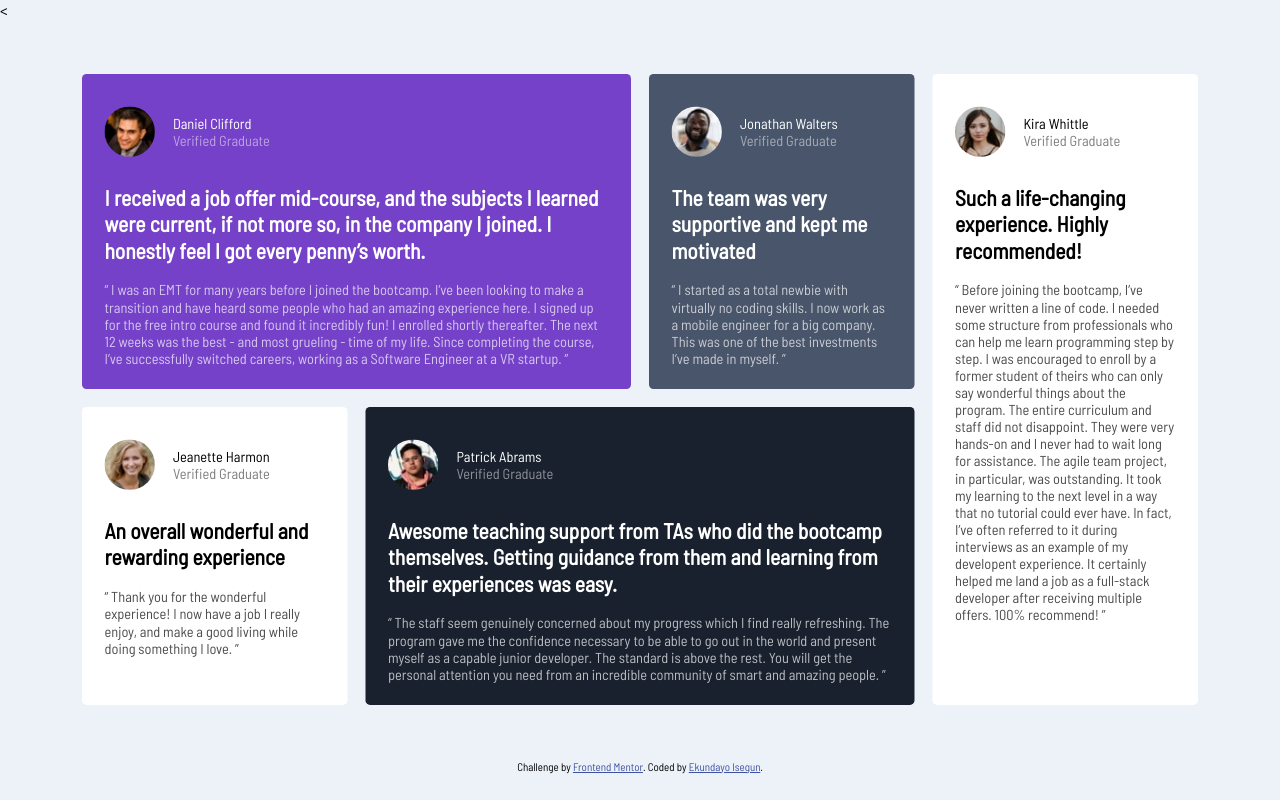
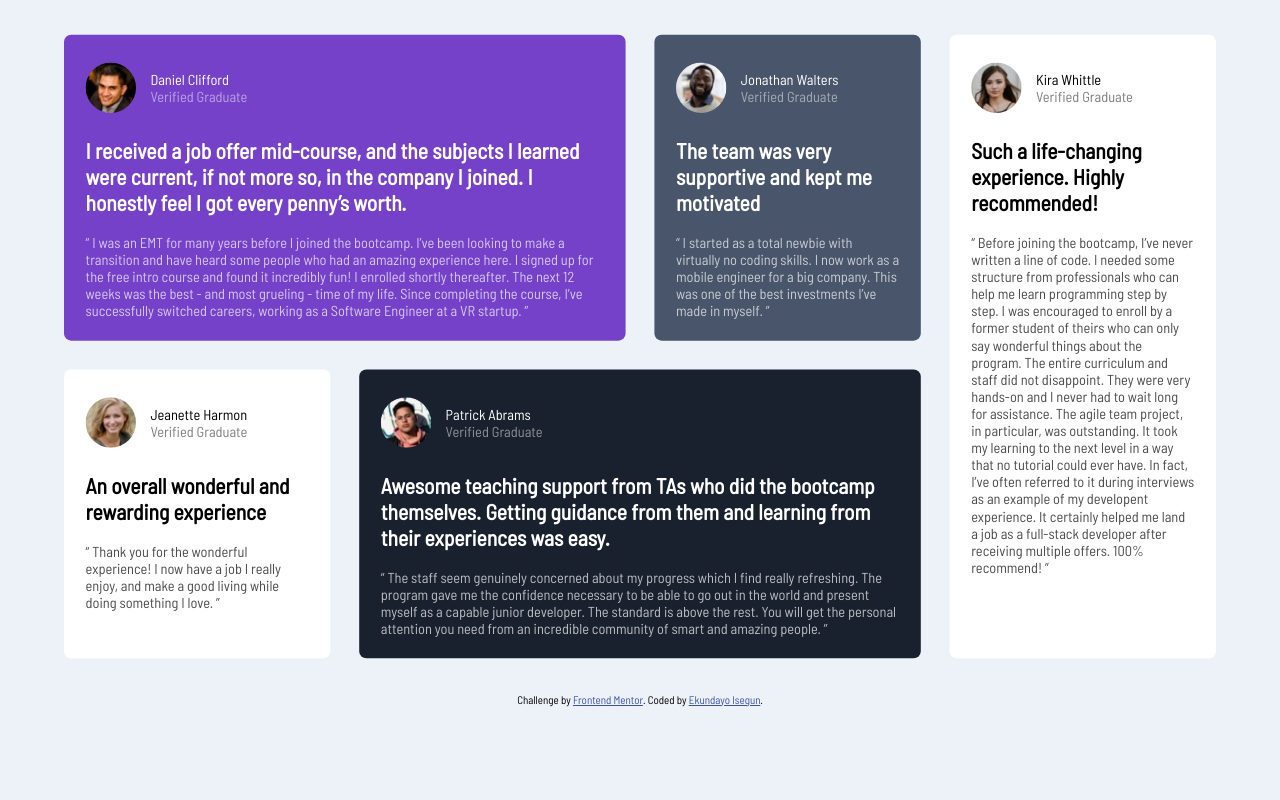
Before and after one commit to Segunstar/testimonials-grid-section, a plain HTML site: page index.html in a window 1280 px wide. Drawn offline with Linux system fonts and the light colour scheme.

Commit message:
corrected grid by feedbacks from front-end mentors

```diff
--- a/index.html
+++ b/index.html
@@ -9,16 +9,11 @@
 
   <title>Frontend Mentor | [Testimonial grid]</title>
 
-  <
-  <style>
-    .attribution { font-size: 11px; text-align: center; }
-    .attribution a { color: hsl(228, 45%, 44%); }
-  </style>
 </head>
 <body>
-  <article class="container">
+  <main class="container">
 
-  <div class="box-1">
+  <article class="box-1">
     <div class="flexed">
       <img src="images/image-daniel.jpg" alt="Daniel">
     <div> Daniel Clifford <br>
@@ -34,8 +29,8 @@
   for the free intro course and found it incredibly fun! I enrolled shortly thereafter.
   The next 12 weeks was the best - and most grueling - time of my life. Since completing
   the course, I’ve successfully switched careers, working as a Software Engineer at a VR startup. ”</span>
-</div>
-<div class="box-2">
+</article>
+<article class="box-2">
   <div class="flexed">
     <img src="images/image-jonathan.jpg" alt="Jonathan">
     <div> Jonathan Walters <br>
@@ -46,8 +41,8 @@
 
   <span class="transparent">“ I started as a total newbie with virtually no coding skills. I now work as a mobile engineer
   for a big company. This was one of the best investments I’ve made in myself. ”</span>
-</div>
-<div class="box-3">
+</article>
+<article class="box-3">
   <div class="flexed">
     <img src="images/image-jeanette.jpg" alt="Jeanette"><div> Jeanette Harmon <br>
   <span class="transparent">Verified Graduate</span>
@@ -56,8 +51,8 @@
 
   <span class="transparent">“ Thank you for the wonderful experience! I now have a job I really enjoy, and make a good living
   while doing something I love. ”</span>
-</div>
-<div class="box-4">
+</article>
+<article class="box-4">
   <div class="flexed">
     <img src="images/image-patrick.jpg" alt="Patrick"><div> Patrick Abrams <br>
   <span class="transparent">Verified Graduate</span>
@@ -70,8 +65,8 @@
   gave me the confidence necessary to be able to go out in the world and present myself as a capable
   junior developer. The standard is above the rest. You will get the personal attention you need from
   an incredible community of smart and amazing people. ”</span>
-</div>
-<div class="box-5">
+  </article>
+<article class="box-5">
   <div class="flexed">
     <img src="images/image-kira.jpg" alt="kira"><div> Kira Whittle <br>
   <span class="transparent">Verified Graduate</span>
@@ -87,8 +82,8 @@
   could ever have. In fact, I’ve often referred to it during interviews as an example of my developent
   experience. It certainly helped me  land a job as a full-stack developer after receiving multiple offers.
   100% recommend! ”</span>
-  </div>
   </article>
+</main>
   <div class="attribution">
     Challenge by <a href="https://www.frontendmentor.io?ref=challenge" target="_blank">Frontend Mentor</a>.
     Coded by <a href="#">Ekundayo Isegun</a>.
--- a/style.css
+++ b/style.css
@@ -20,9 +20,9 @@ body {
     grid-template-areas:
     "A A B E"
     "C D D E";
-    gap: 20px;
+    gap: 2em;
     align-content: center;
-    padding: 20px;
+    /* padding: 0em; */
     scale: 0.9;
 
     color: white;
@@ -30,17 +30,21 @@ body {
 }
 /* general grid boxes styles */
 [class*="box-"] {
-    padding: 25px;
-    border-radius: 5px;
-    box-shadow: 10px 10px hsl(0, 0%, 81%) 1px;
-  }
+    padding: 1.5em;
+    border-radius: .5em;
+    box-shadow: .8em .8em hsl(0, 0%, 81%) .5em;
+    -webkit-border-radius: .5em;
+    -moz-border-radius: .5em;
+    -ms-border-radius: .5em;
+    -o-border-radius: .5em;
+}
   /* general image, name styles */
   .flexed {
     display: flex;
     align-items: center;
   }
   .flexed > div {
-    margin: 20px 20px;
+    margin: 1em 1em;
   }
   .flexed > div > .transparent {
     opacity: 50%;
@@ -77,7 +81,9 @@ body {
         display: flex;
         flex-flow: column wrap;
         padding: 0;
-        margin:10vh 8% 0 1%;
+        margin:10vh 8% 0 8%;
         scale: 1;
     }
 }
+.attribution { font-size: 11px; text-align: center; }
+    .attribution a { color: hsl(228, 45%, 44%); }
```
